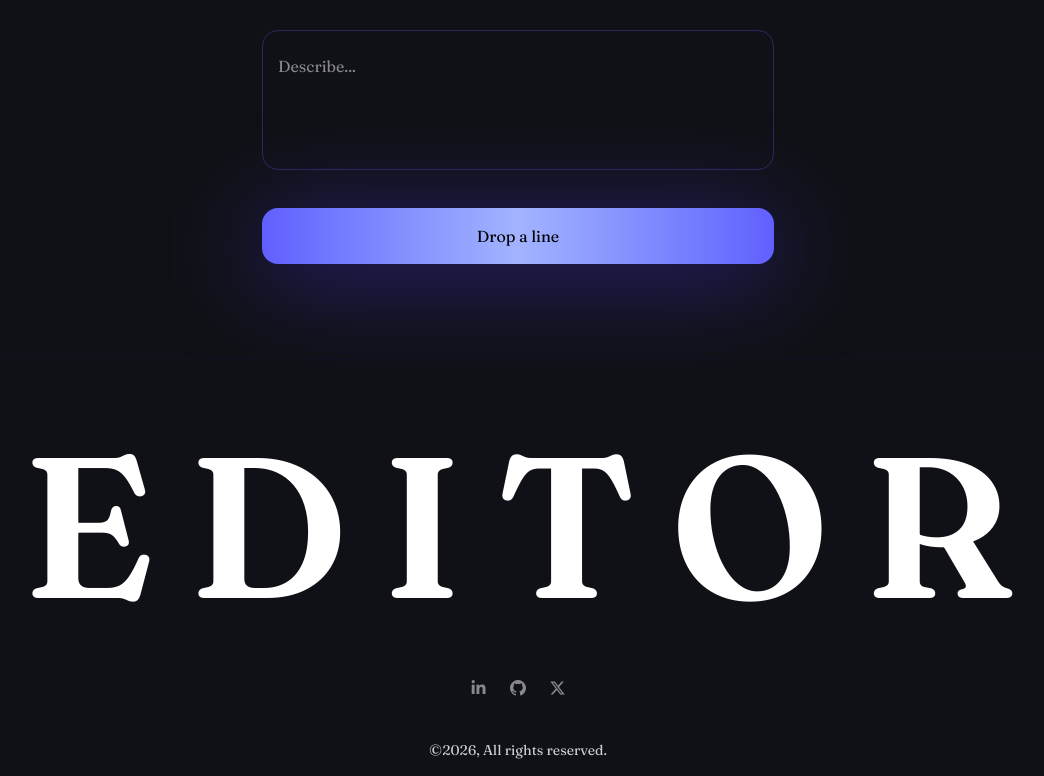
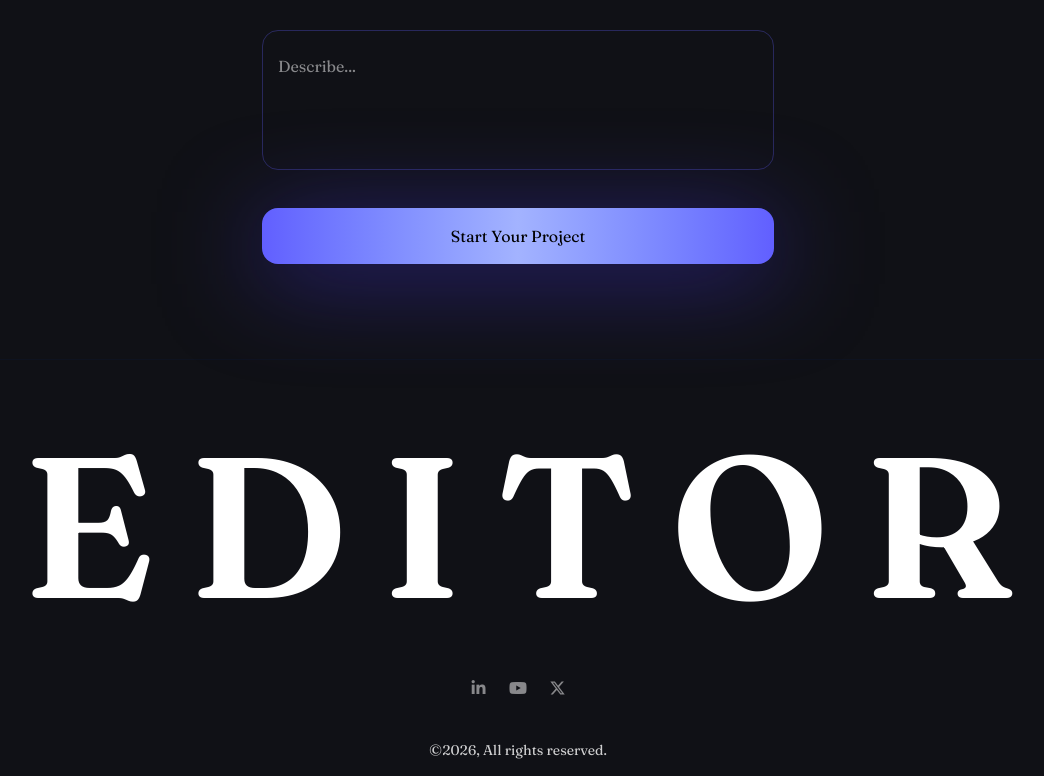
Before and after one commit to SAIDHADJI/Editor-portfolio, a website: page index.html in a window 1280 px wide. Shown: the part 4539-5315 px from the top of the page, without its empty margins (122-1166 px from the left). Drawn offline with nearby package versions, Linux system fonts and the light colour scheme.

Commit message:
I changed the submit button text

```diff
--- a/index.html
+++ b/index.html
@@ -268,7 +268,7 @@
                     <div class="w-full relative">
                         <button
                             class="sticky inset-0 z-10 w-full bg-linear-to-r from-indigo-500 via-indigo-300 to-indigo-500 py-4 rounded-2xl cursor-pointer">
-                            Drop a line
+                            Start Your Project
                         </button>
 
                         <div class="absolute top-5 w-full h-10 bg-indigo-800 blur-[50px]"></div>
@@ -296,7 +296,7 @@
                         <i class="fa-brands fa-linkedin-in text-white/50 hover:text-white duration-500"></i>
                     </a>
                     <a href="#">
-                        <i class="fa-brands fa-github text-white/50 hover:text-white duration-500"></i>
+                        <i class="fa-brands fa-youtube text-white/50 hover:text-white duration-500"></i>
                     </a>
                     <a href="#">
                         <i class="fa-brands fa-x-twitter text-white/50 hover:text-white duration-500"></i>
```
